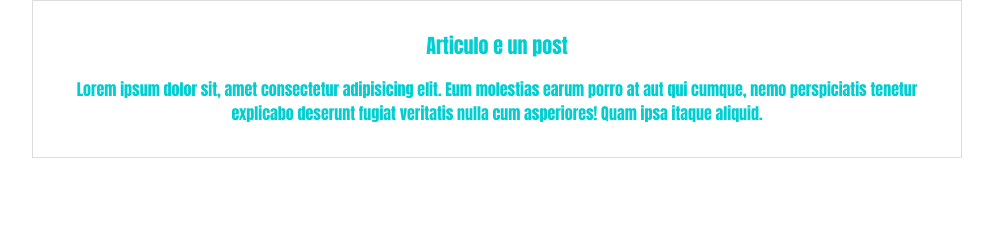
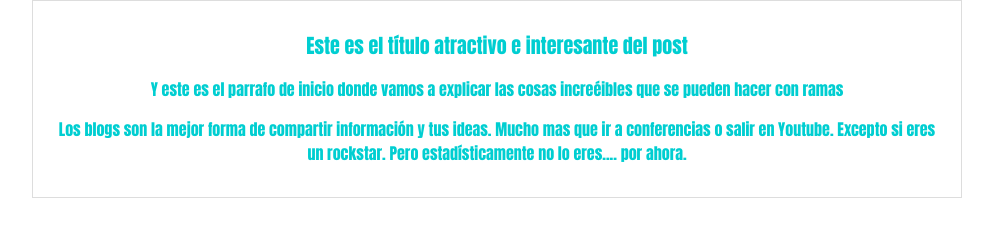
Before and after one commit to Remberto98/hyperglog, a plain HTML site: page index.html in a window 1280 px wide. Shown: the whole page, without its empty margins (143-1136 px from the left). Drawn offline with Linux system fonts and the light colour scheme.

Commit message:
agregado el contenido adicional del blog

```diff
--- a/index.html
+++ b/index.html
@@ -11,9 +11,10 @@
         <div id="container">
             <div id="post">
 
-                <h1>Articulo e un post</h1>
-            <P>Lorem ipsum dolor sit, amet consectetur adipisicing elit. Eum molestias earum porro at aut qui cumque, nemo perspiciatis tenetur explicabo deserunt fugiat veritatis nulla cum asperiores! Quam ipsa itaque aliquid.</P>
-            </div>
+                <h1>Este es el título atractivo e interesante del post</h1>
+                <p>Y este es el parrafo de inicio donde vamos a explicar las cosas increéibles que se pueden hacer con ramas</p>
+                <p>Los blogs son la mejor forma de compartir información y tus ideas. Mucho mas que ir a conferencias o salir en Youtube. Excepto si eres un rockstar. Pero estadísticamente no lo eres.... por ahora.</p>
+
         </div>
 </body>
 </html>
```
